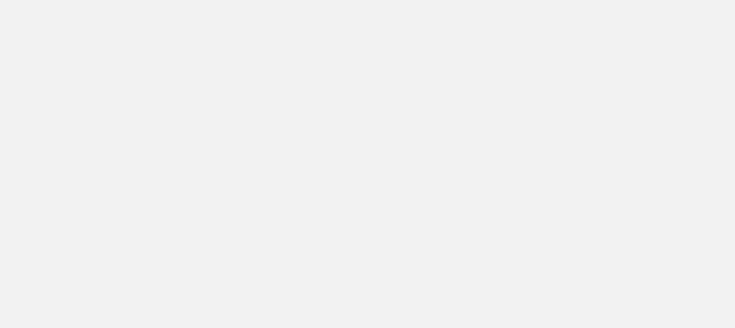
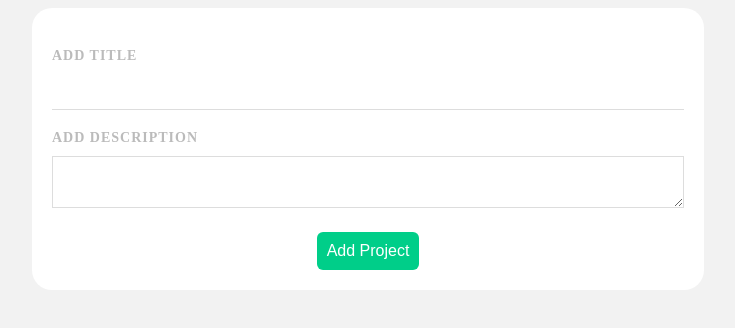
Before and after one commit to sombathoudom/Simeple-project-planner-Vue-js, a Vue app: page /add/project in a window 1280 px wide. Shown: the top 328 px of the page, without its empty margins (272-1007 px from the left). Built offline with nearby package versions, Linux system fonts and the light colour scheme.

Commit message:
add create project

```diff
--- a/src/router/index.js
+++ b/src/router/index.js
@@ -1,7 +1,7 @@
 import Vue from "vue";
 import VueRouter from "vue-router";
 import Home from "../views/Home.vue";
-
+import AddProject from "../views/addProject.vue";
 Vue.use(VueRouter);
 
 const routes = [
@@ -9,6 +9,11 @@ const routes = [
     path: "/",
     name: "Home",
     component: Home,
+  },
+  {
+    path: "/add/project",
+    name: "AddProject",
+    component: AddProject,
   },
 ];
 
--- /dev/null
+++ b/src/views/addProject.vue
@@ -0,0 +1,82 @@
+<template>
+  <form @submit.prevent="handleSubmit">
+    <label for="">Add Title</label>
+    <input type="text" required v-model="title" />
+    <label for="">Add Description</label>
+    <textarea required v-model="description"></textarea>
+    <button>Add Project</button>
+  </form>
+</template>
+<script>
+export default {
+  data() {
+    return {
+      title: "",
+      description: "",
+    };
+  },
+  methods: {
+    handleSubmit() {
+      let project = {
+        title: this.title,
+        description: this.description,
+        completed: false,
+      };
+      fetch("http://localhost:3000/projects", {
+        method: "POST",
+        headers: { "Content-Type": "application/json" },
+        body: JSON.stringify(project),
+      }).then(() => {
+        this.$router.push("/");
+      });
+    },
+  },
+};
+</script>
+<style>
+form {
+  background-color: rgb(255, 255, 255);
+  padding: 20px;
+  border-radius: 20px;
+  width: 50%;
+  margin-left: auto;
+  margin-right: auto;
+}
+label {
+  display: block;
+  color: #bbb;
+  text-transform: uppercase;
+  font-size: 14px;
+  font-weight: bold;
+  letter-spacing: 1px;
+  margin: 20px 0px 10px 0px;
+}
+input {
+  padding: 10px;
+  border: 0;
+  border-bottom: 1px solid #ddd;
+  width: 100%;
+  box-sizing: border-box;
+}
+textarea {
+  padding: 10px;
+  border: 1px solid #ddd;
+  width: 100%;
+  box-sizing: border-box;
+  height: 100%;
+}
+textarea:focus,
+input:focus {
+  outline: none;
+}
+form button {
+  display: block;
+  margin: 20px auto 0;
+  background-color: #00ce89;
+  color: white;
+  padding: 10px;
+  border: 0;
+  border-radius: 6px;
+  font-size: 16px;
+}
+</style>
```
